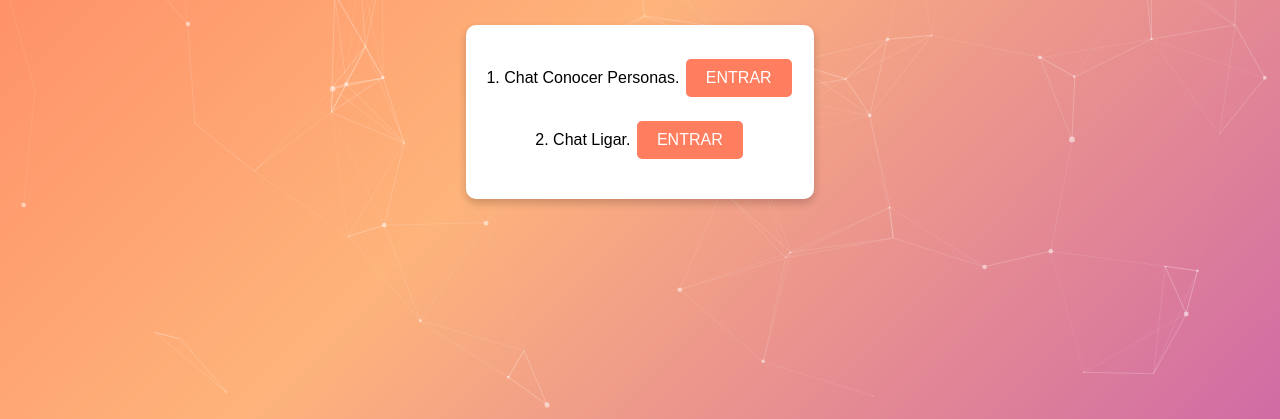
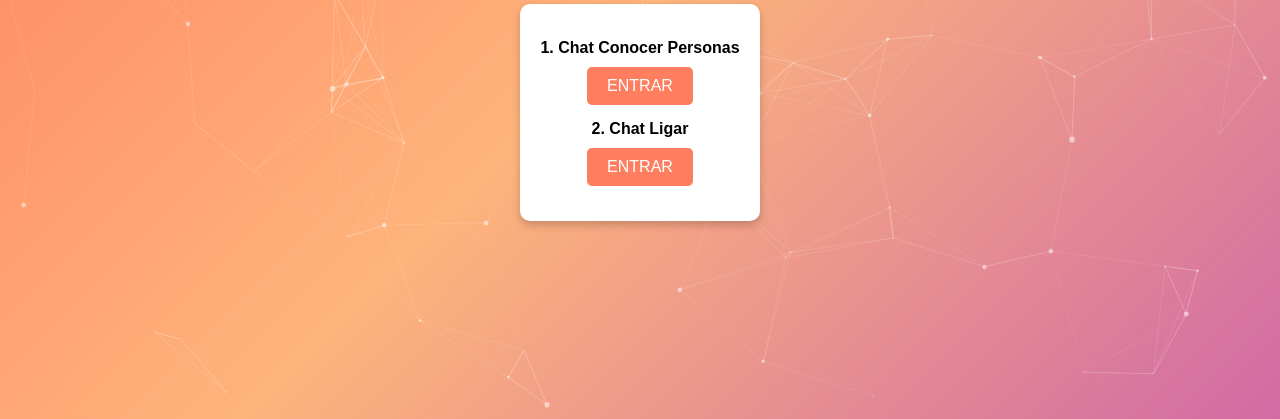
Before and after one commit to ChattChapinn/web, a plain HTML site: page index.html in a window 1280 px wide. Shown: the part 381-800 px from the top of the page. Drawn offline with nearby package versions, Linux system fonts and the light colour scheme.

Commit message:
Update index.html

```diff
--- a/index.html
+++ b/index.html
@@ -1,14 +1,15 @@
 <!DOCTYPE html>
-<html xmlns="http://www.w3.org/1999/xhtml">
+<html lang="es">
 <head>
-<script async src="https://pagead2.googlesyndication.com/pagead/js/adsbygoogle.js?client=ca-pub-5007738499288847"
-     crossorigin="anonymous"></script>
-<meta http-equiv="Content-Type" content="text/html; charset=UTF-8" />
+  <meta charset="UTF-8">
+  <meta name="viewport" content="width=device-width, initial-scale=1.0">
+  <meta name="description" content="Conoce personas y chatea con chapines. Dos salas disponibles: conocer y ligar.">
   <title>╔═ CHAT CHAPIN ═╗</title>
+  <link rel="icon" type="image/png" href="favicon.png">
+  <script async src="https://pagead2.googlesyndication.com/pagead/js/adsbygoogle.js?client=ca-pub-5007738499288847" crossorigin="anonymous"></script>
   <style>
     @import url('https://fonts.googleapis.com/css2?family=Lobster&display=swap');
 
-    /* Fondo del canvas de partículas */
     #particles-js {
       position: fixed;
       width: 100%;
@@ -17,7 +18,7 @@
       left: 0;
       z-index: -1;
       background: linear-gradient(135deg, #0f2027, #203a43, #2c5364);
-    background-size: 400% 400%;
+      background-size: 200% 200%;
       animation: gradientChange 10s ease infinite;
     }
 
@@ -70,13 +71,16 @@
       margin: 20px;
     }
 
+    .chat-option {
+      margin: 15px 0;
+    }
+
     input[type="button"] {
       background: #ff7e5f;
       border: none;
       color: white;
       padding: 10px 20px;
       font-size: 16px;
-        margin: 4px 2px;
       cursor: pointer;
       border-radius: 5px;
       transition: background 0.3s ease;
@@ -88,7 +92,8 @@
 
     label {
       display: block;
-        margin: 10px 0;
+      margin-bottom: 10px;
+      font-weight: bold;
     }
 
     img {
@@ -112,7 +117,7 @@
   </style>
 </head>
 <body>
-    <!-- Contenedor para las partículas -->
+  <!-- Contenedor de partículas -->
   <div id="particles-js"></div>
 
   <div class="title-container">
@@ -120,18 +125,19 @@
     <h1>CHAT CHAPIN</h1>
   </div>
 
-    <form id="form1" name="form1" method="post">
-        <label>1. Chat Conocer Personas.
-            <input type="button" value="ENTRAR" onClick="window.location.href='chapiness.html';" />
-        </label>
-        <p>
-            <label>2. Chat Ligar.
-                <input type="button" value="ENTRAR" onClick="window.location.href='chapinessexo.html';" />
-            </label>
-        </p>
+  <form method="post">
+    <div class="chat-option">
+      <label for="btnConocer">1. Chat Conocer Personas</label>
+      <input id="btnConocer" type="button" value="ENTRAR" title="Entrar al chat de conocer personas" onClick="window.location.href='chapiness.html';" />
+    </div>
+
+    <div class="chat-option">
+      <label for="btnLigar">2. Chat Ligar</label>
+      <input id="btnLigar" type="button" value="ENTRAR" title="Entrar al chat para ligar" onClick="window.location.href='chapinessexo.html';" />
+    </div>
   </form>
 
-    <!-- particles.js library -->
+  <!-- Particles.js -->
   <script src="https://cdn.jsdelivr.net/npm/particles.js@2.0.0/particles.min.js"></script>
 
   <!-- Configuración de partículas -->
```
Lines whose indentation alone changed are shown as unchanged.
